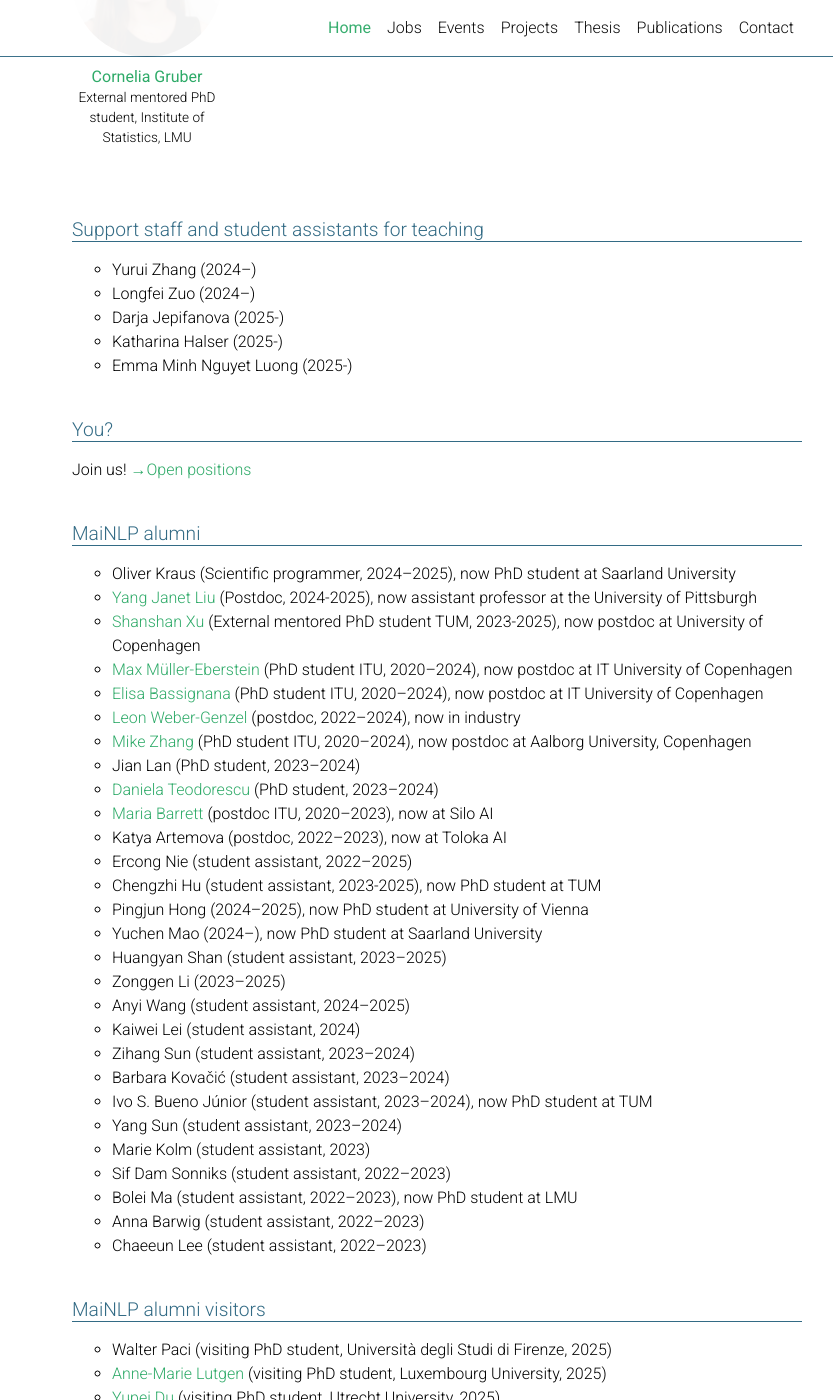
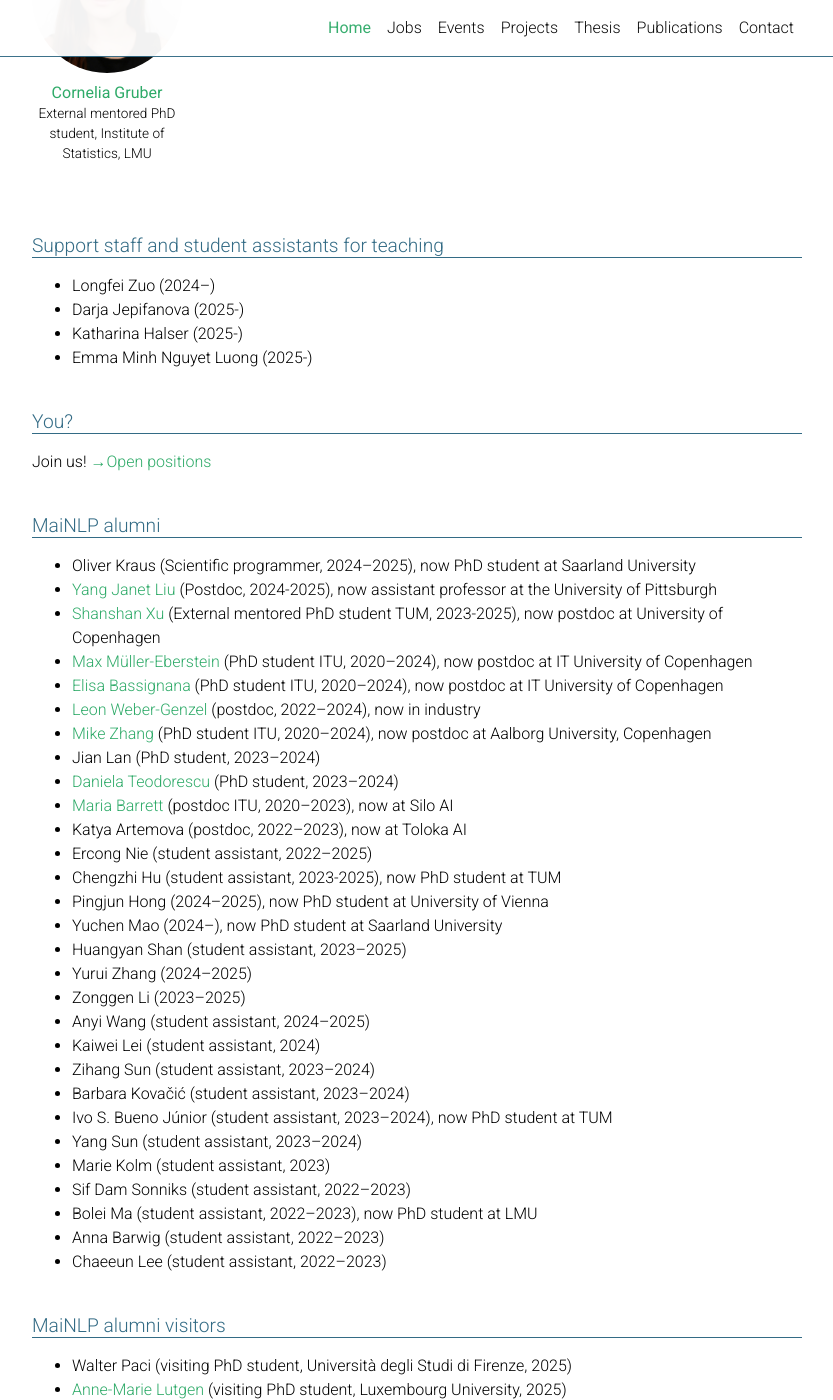
Before and after one commit to mainlp/mainlp.github.io, a Jekyll site: the page built from _pages/about.md, in a window 1280 px wide and 1400 px high, scrolled down 4139 px. Shown: the whole window, without its empty margins (223-1056 px from the left). Built offline with Jekyll 4.4.1, drawn with Linux system fonts in a browser that asks for light colours; full-size pictures stand in for the smaller copies a plugin makes; comment, search, counter and statistics services are not loaded; a style sheet for code colours, icons or effects is not loaded.

Commit message:
Update about.md

```diff
--- a/_pages/about.md
+++ b/_pages/about.md
@@ -185,9 +185,9 @@ In broad terms, our aim is human-facing NLP: to make NLP models more robust and
   <h2 class="category">News</h2>
 <!-- <h3 style="font-size: 1rem; font-weight: bolder;">Events</h3> -->
   <ul>
-    <li>August 22, 2025: <b>New</b> job openings at MaiNLP, see <a href="https://mainlp.github.io/jobs/">our jobs page for details</a>
-    <li>August 21, 2025: Philipp and Barbara featuring in <a href="https://ellis.eu/news/collaborative-science-in-action-pan-european-ellis-collaboration-leads-to-influential-nlp-publication">ELLIS news on Collaborative Science in Action</a>
-    <li>August 18, 2025: Verena and Barbara featuring in BR's (Bayerische Rundfunk) <a href="https://aiformedia.network/bedtime-stories-reveal-how-automatic-speech-recognition-struggles-with-bavarian-dialect/">AI for Media Network news</a>
+    <li>August 22, 2025: <b>New</b> job openings at MaiNLP, see <a href="https://mainlp.github.io/jobs/">our jobs page for details</a></li>
+    <li>August 21, 2025: Philipp and Barbara featuring in <a href="https://ellis.eu/news/collaborative-science-in-action-pan-european-ellis-collaboration-leads-to-influential-nlp-publication">ELLIS news on Collaborative Science in Action</a></li>
+    <li>August 18, 2025: Verena and Barbara featuring in BR's (Bayerische Rundfunk) <a href="https://aiformedia.network/bedtime-stories-reveal-how-automatic-speech-recognition-struggles-with-bavarian-dialect/">AI for Media Network news</a></li>
     <li>July 3, 2025: Barbara gives an invited <a href="https://uni-freiburg.de/hpcl-de/hermann-paul-vorlesungen/">Hermann-Paul lecture</a> at the Center for Advanced Studies in Freiburg (FRIAS)</li>
     <li>June 24 and 26, 2025: Felicia gives three workshops on AI for second- and third-grade students, organized with the Munich Center for Machine Learning and Gemeinde Bücherei Eching</li>
     <li>May 27, 2025: Janet gives a <a href="https://www.cl.uni-heidelberg.de/english/colloquium/cl_colloquium/index.mhtml">talk at the Computational Linguistics Colloquium of the Heidelberg Institute for Theoretical Studies</a></li>
@@ -282,6 +281,7 @@ To <a href="/events-archive/">earlier events</a> at MaiNLP.
     <li>Pingjun Hong (2024–2025), now PhD student at University of Vienna</li>
     <li>Yuchen Mao (2024–), now PhD student at Saarland University</li>
     <li>Huangyan Shan (student assistant, 2023–2025)</li>
+    <li>Yurui Zhang (2024–2025)</li>
     <li>Zonggen Li (2023–2025)</li>
     <li>Anyi Wang (student assistant, 2024–2025)</li>
     <li>Kaiwei Lei (student assistant, 2024)</li>
```
Also changed, not shown: other parts of _pages/about.md (+0 -1 lines).
